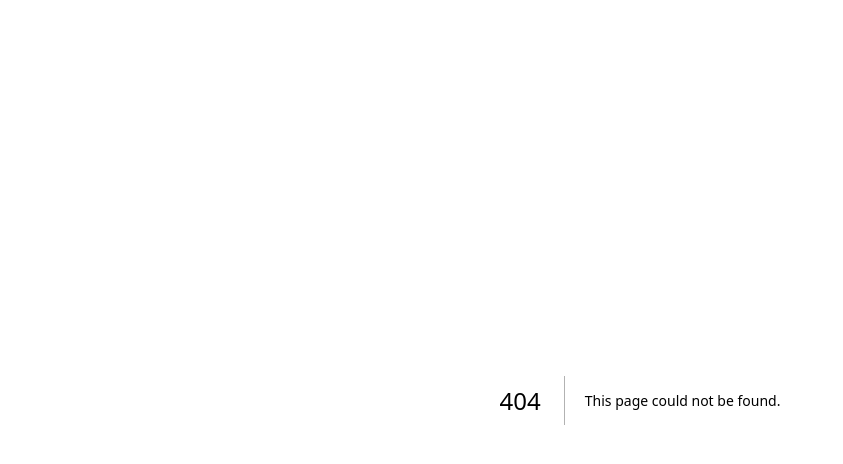
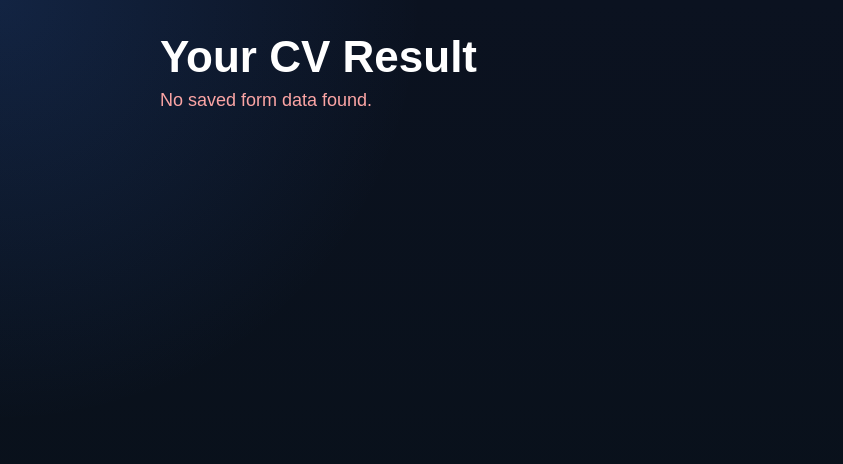
Before and after one commit to mohamedbrs9998-hue/resumefix-auto, a Next.js app: page /result in a window 1280 px wide. Before the commit this address had no page. Shown: the top 464 px of the page, without its empty margins (0-843 px from the left). Built offline with nearby package versions, Linux system fonts and the light colour scheme.

Commit message:
Add result page for generated CV

```diff
--- /dev/null
+++ b/app/result/page.js
@@ -0,0 +1,103 @@
+"use client";
+
+import { useEffect, useState } from "react";
+
+export default function ResultPage() {
+  const [loading, setLoading] = useState(true);
+  const [error, setError] = useState("");
+  const [result, setResult] = useState(null);
+
+  useEffect(() => {
+    async function generateCV() {
+      try {
+        const saved = localStorage.getItem("resumefix_form_data");
+
+        if (!saved) {
+          setError("No saved form data found.");
+          setLoading(false);
+          return;
+        }
+
+        const form = JSON.parse(saved);
+
+        const res = await fetch("/api/generate-full-cv", {
+          method: "POST",
+          headers: {
+            "Content-Type": "application/json",
+          },
+          body: JSON.stringify(form),
+        });
+
+        const data = await res.json();
+
+        if (!res.ok || !data.ok) {
+          setError(data.error || "Failed to generate CV.");
+          setLoading(false);
+          return;
+        }
+
+        setResult(data.result);
+        setLoading(false);
+      } catch (err) {
+        setError("Something went wrong while generating the CV.");
+        setLoading(false);
+      }
+    }
+
+    generateCV();
+  }, []);
+
+  return (
+    <main
+      style={{
+        minHeight: "100vh",
+        background:
+          "radial-gradient(circle at top left, rgba(59,130,246,0.16), transparent 28%), linear-gradient(180deg, #0b1220 0%, #081018 100%)",
+        color: "#fff",
+        padding: "32px 20px 60px",
+      }}
+    >
+      <div style={{ maxWidth: 960, margin: "0 auto" }}>
+        <h1 style={{ fontSize: 44, fontWeight: 800, marginBottom: 8 }}>
+          Your CV Result
+        </h1>
+
+        {loading ? (
+          <p style={{ color: "#cbd5e1", fontSize: 18 }}>
+            Generating your professional CV...
+          </p>
+        ) : error ? (
+          <p style={{ color: "#fca5a5", fontSize: 18 }}>{error}</p>
+        ) : (
+          <div
+            style={{
+              marginTop: 24,
+              padding: 20,
+              borderRadius: 16,
+              background: "#0f172a",
+              border: "1px solid #334155",
+            }}
+          >
+            <Section title="Professional Summary" text={result.professional_summary} />
+            <Section title="Core Skills" text={result.core_skills} />
+            <Section title="Professional Experience" text={result.professional_experience} />
+            <Section title="Education" text={result.education} />
+            <Section title="Certifications" text={result.certifications} />
+            <Section title="Languages" text={result.languages} />
+          </div>
+        )}
+      </div>
+    </main>
+  );
+}
+
+function Section({ title, text }) {
+  return (
+    <section style={{ marginBottom: 24 }}>
+      <h2 style={{ fontSize: 24, marginBottom: 10 }}>{title}</h2>
+      <div style={{ whiteSpace: "pre-wrap", lineHeight: 1.8, color: "#e2e8f0" }}>
+        {text}
+      </div>
+    </section>
+  );
+}
```
